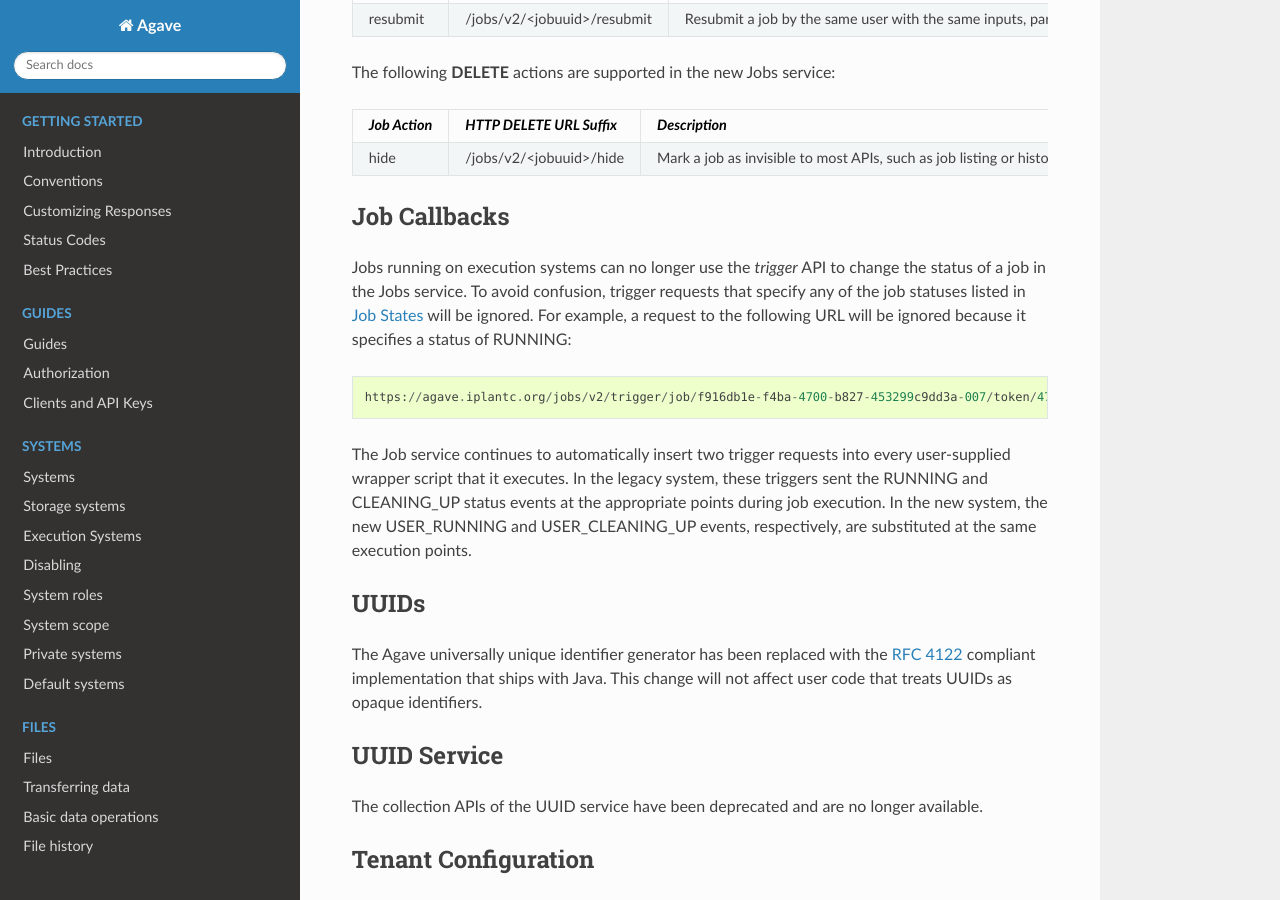
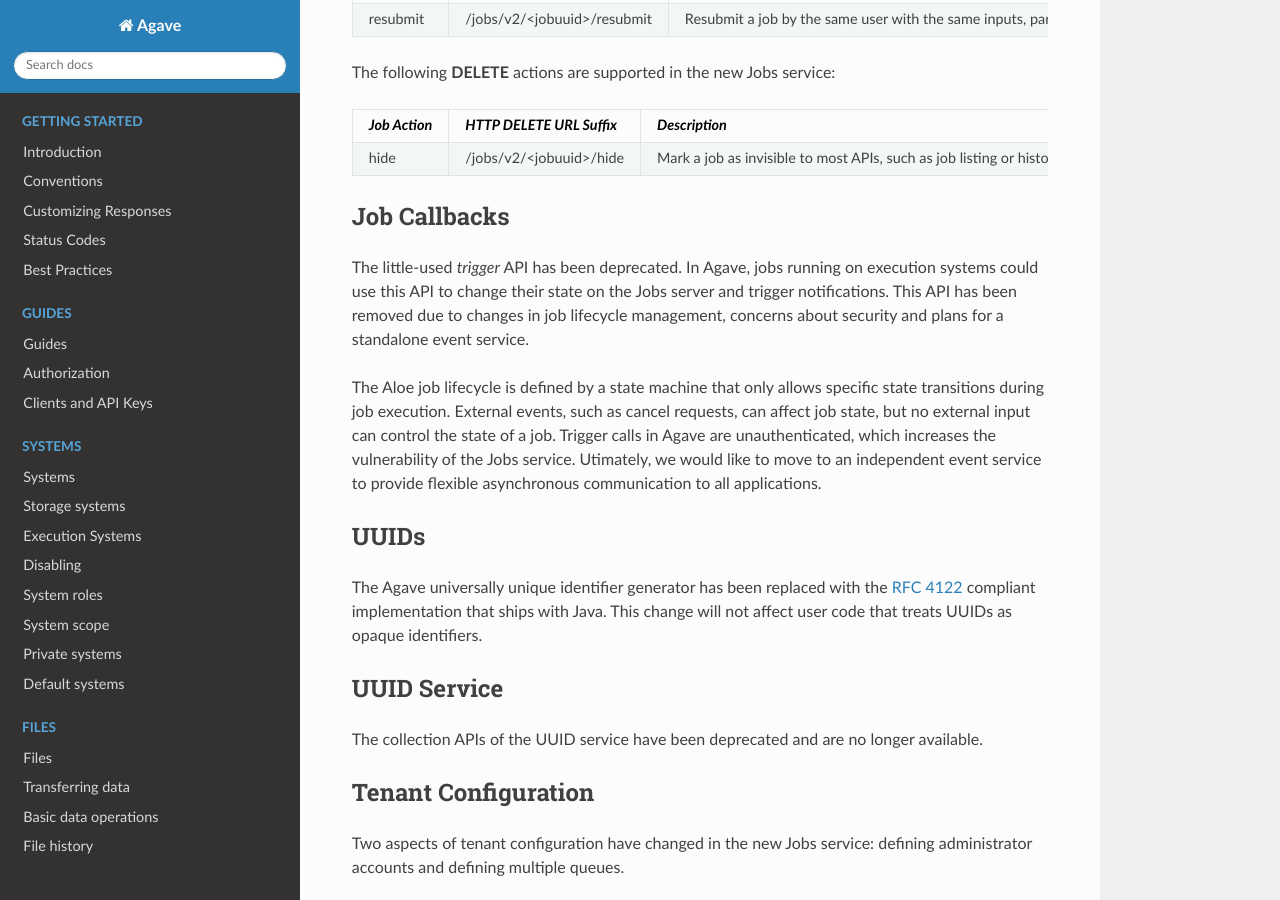
Before and after one commit to TACC-Cloud/agave-docs, a Sphinx documentation site: the page built from docs/agave/guides/jobs/aloe-job-changes.rst, in a window 1280 px wide and 900 px high, scrolled down 6971 px. Built offline with Sphinx 7.4.7 and the Read the Docs theme 2.0.0, drawn with Linux system fonts in a browser that asks for light colours.

Commit message:
triggers deprecated

```diff
--- a/docs/agave/guides/jobs/aloe-job-changes.rst
+++ b/docs/agave/guides/jobs/aloe-job-changes.rst
@@ -488,13 +488,9 @@
 Job Callbacks
 -------------
 
-Jobs running on execution systems can no longer use the *trigger* API to change the status of a job in the Jobs service.  To avoid confusion, trigger requests that specify any of the job statuses listed in `Job States`_ will be ignored.  For example, a request to the following URL will be ignored because it specifies a status of RUNNING:
+The little-used *trigger* API has been deprecated.  In Agave, jobs running on execution systems could use this API to change their state on the Jobs server and trigger notifications. This API has been removed due to changes in job lifecycle management, concerns about security and plans for a standalone event service.
 
-::
-
-   https://agave.iplantc.org/jobs/v2/trigger/job/f916db1e-f4ba-4700-b827-453299c9dd3a-007/token/475c599e-f7ce-434d-a572-7ac2d3ba89f7/status/RUNNING
-
-The Job service continues to automatically insert two trigger requests into every user-supplied wrapper script that it executes.  In the legacy system, these triggers sent the RUNNING and CLEANING_UP status events at the appropriate points during job execution.  In the new system, the new USER_RUNNING and USER_CLEANING_UP events, respectively, are substituted at the same execution points.
+The Aloe job lifecycle is defined by a state machine that only allows specific state transitions during job execution.  External events, such as cancel requests, can affect job state, but no external input can control the state of a job.  Trigger calls in Agave are unauthenticated, which increases the vulnerability of the Jobs service.  Utimately, we would like to move to an independent event service to provide flexible asynchronous communication to all applications.
 
 UUIDs
 -----
```
